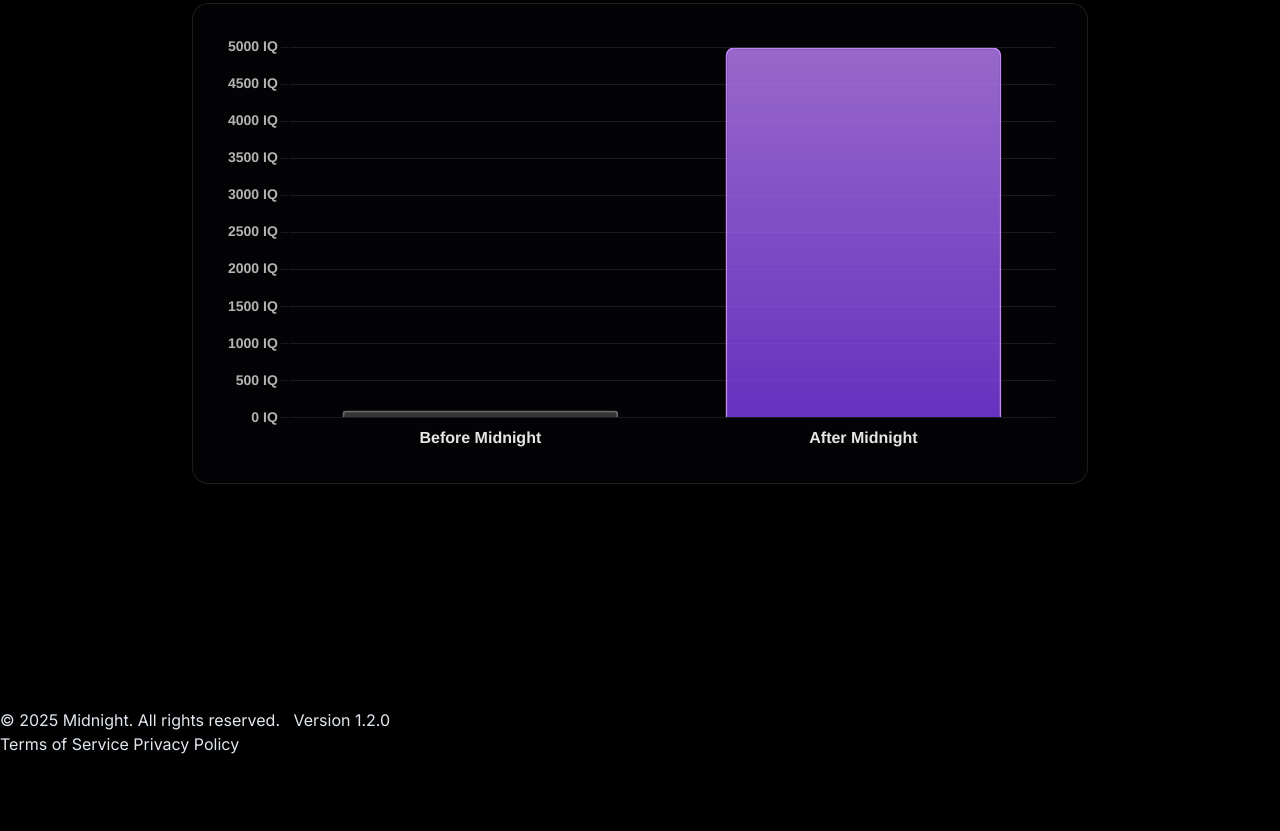
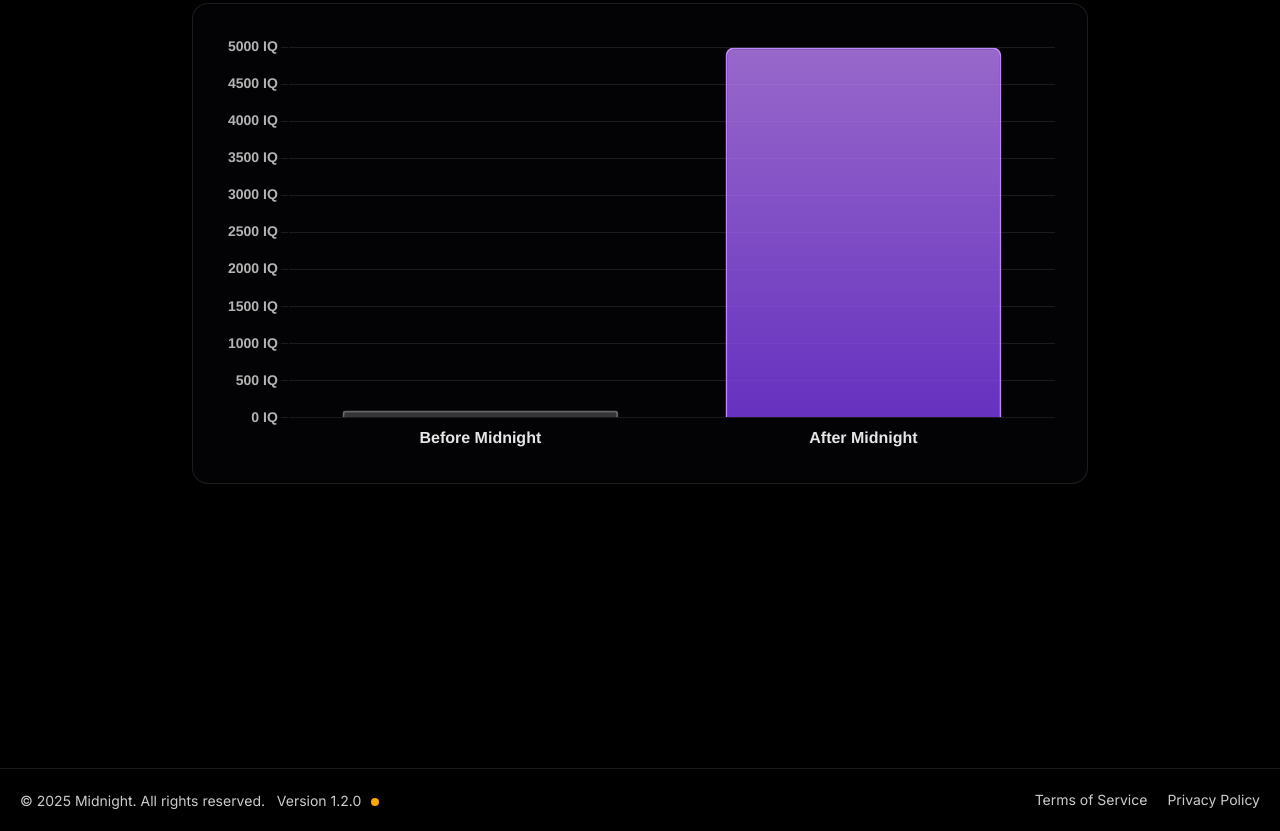
Before and after one commit to Frogalicious1/website, a plain HTML site: page index.html in a window 1280 px wide. Shown: the part 901-1732 px from the top of the page. Before the commit the page ends 1657 px from the top, so only its background shows below. Drawn offline with nearby package versions, Linux system fonts and the light colour scheme.

Commit message:
Update index.html

```diff
--- a/index.html
+++ b/index.html
@@ -23,6 +23,7 @@
             background-color: #000000;
             color: #E2E8F0; /* slate-200 */
             overflow-x: hidden;
+
         }
 
         #starry-sky {
@@ -80,6 +81,53 @@
         .btn-glow:hover {
             box-shadow: 0 0 15px rgba(192, 132, 252, 0.4), 0 0 30px rgba(192, 132, 252, 0.2);
         }
+
+.footer {
+  display: flex;
+  justify-content: space-between;
+  align-items: center;
+  flex-wrap: wrap;
+  padding: 20px;
+  font-size: 14px;
+  background: transparent;
+  color: #ccc;
+  border-top: 1px solid rgba(255, 255, 255, 0.1);
+  margin-top: 60px;
+  animation: fadeIn 1s ease forwards;
+  animation-delay: 1.8s;
+}
+
+.footer-left {
+  flex: 1 1 auto;
+}
+
+.footer-right {
+  display: flex;
+  gap: 20px;
+  flex: 1 1 auto;
+  justify-content: flex-end;
+}
+
+.footer-link {
+  color: #ccc;
+  text-decoration: none;
+  border-bottom: 1px solid transparent;
+  transition: border-color 0.3s;
+}
+
+.footer-link:hover {
+  border-color: #ccc;
+}
+
+.status-dot {
+  display: inline-block;
+  width: 8px;
+  height: 8px;
+  background: orange;
+  border-radius: 50%;
+  margin-left: 6px;
+}
+
     </style>
 </head>
 <body class="antialiased">
```
